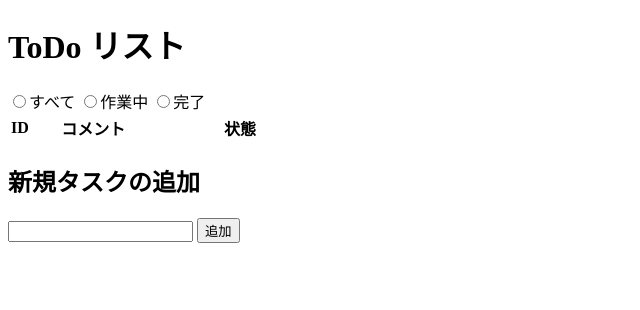
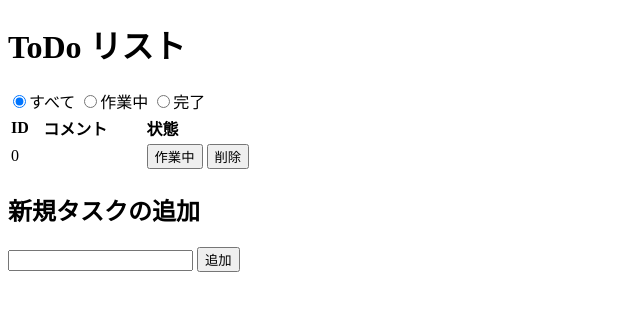
Before and after one commit to RyosukeSomeya/JavascriptTask3, a plain HTML site: page index.html in a window 1280 px wide. Both pictures are taken after a click on the button "追加". Shown: the whole page, without its empty margins (0-640 px from the left). Drawn offline with Linux system fonts and the light colour scheme.

Commit message:
タスク追加機能実装

```diff
--- a/index.html
+++ b/index.html
@@ -17,9 +17,9 @@
 <body>
     <h1>ToDo リスト</h1>
     <form name="selectStatus">
-        <input type="radio" name="state" id="all" value="all">すべて
+        <input type="radio" name="state" id="all" value="all" checked>すべて
         <input type="radio" name="state" id="wip" value="wip">作業中
-        <input type="radio" name="state" id="finish" value="finish">完了
+        <input type="radio" name="state" id="done" value="done">完了
     </form>
     <table class="task-table">
         <thead>
@@ -34,8 +34,8 @@
     </table>
     <h2>新規タスクの追加</h2>
     <form>
-        <input type="text" name="addTask" id="addTask">
-        <input type="button" value="追加">
+        <input type="text" name="addTask" id="newTask">
+        <input type="button" value="追加" id="addTask">
     </form>
     <script src="./task.js"></script>
 </body>
--- a/task.js
+++ b/task.js
@@ -0,0 +1,40 @@
+const addBtn = document.getElementById('addTask');
+const taskLists = [];
+
+addBtn.addEventListener('click', () => {
+    // get form input value
+    const inputValue = document.getElementById('newTask').value;
+    const task = {
+        comment: inputValue,
+        state: 'wip'
+    }
+    taskLists.push(task);
+    // form reset
+    document.getElementById('newTask').value = '';
+    // show table row
+    if (taskLists.length > 0) {
+        showTask(taskLists);
+    }
+})
+
+
+function showTask(taskLists) {
+    const targetElem = document.getElementById('tableBody');
+    let rowElement;
+    taskLists.forEach((task, index) => {
+        let btnValue = '完了';
+        if (task.state === 'wip') {
+            btnValue = '作業中';
+        }
+        rowElement = `
+            <tr>
+                <td>${index}</td>
+                <td>${task.comment}</td>
+                <td>
+                    <button value="${task.state}">${btnValue}</button>
+                    <button>削除</button>
+                </td>
+            </tr>`;
+    });
+    targetElem.insertAdjacentHTML('beforeEnd', rowElement);
+}
```
